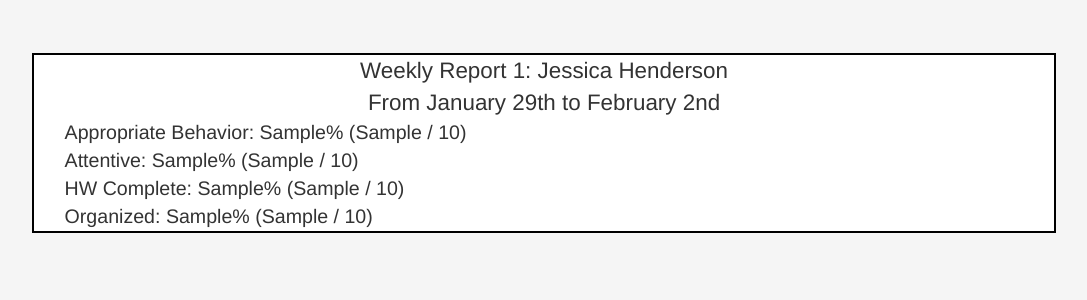
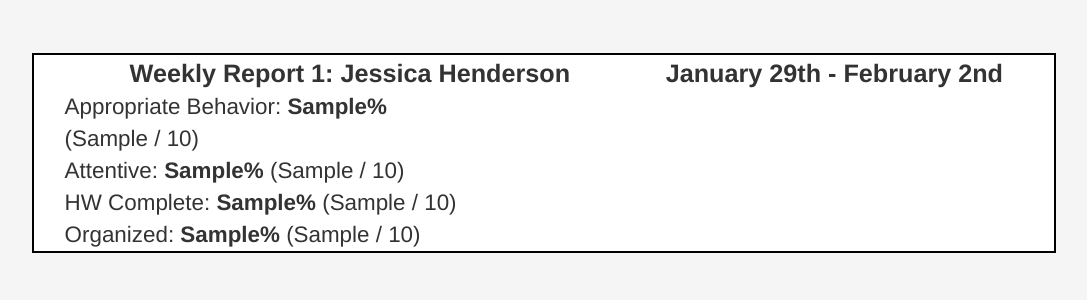
Before and after one commit to JoshuaOStafford/VanaLearning, a Django app: template templates/weekly_reports.html in a window 1280 px wide. Shown: the part 53-353 px from the top of the page, without its empty margins (96-1183 px from the left). Run offline with Django 3.2, Linux system fonts and the light colour scheme; data comes from the database, SQL or seed files in the repository; the template is opened without the code that fills it: values that come from a table or form of the project are taken from there, most other values are stand-ins (such as "Sample title", 1, 10 or a date in 2020); some libraries are stand-ins or nearby versions; some web fonts are replaced.

```diff
--- a/templates/weekly_reports.html
+++ b/templates/weekly_reports.html
@@ -44,7 +44,7 @@ body{
     width: 40%;
     margin-left: 3%;
     margin-right: 1%;
-    font-size: 140%;
+    font-size: 160%;
 }
 </style>
 
@@ -53,16 +53,17 @@ body{
     <div align="center">
 
     <div id="weekly_report">
-        <span style="font-size: 160%">
-        Weekly Report 1: {{ student.name }}<br>
-        From January 29th to February 2nd<br>
+        <span style="font-size: 180%"><b>
+        Weekly Report 1: {{ student.name }} <span style="float: right; margin-right: 5%">
+        January 29th - February 2nd
         </span>
+        </b></span>
 
         <div id="scores">
-        Appropriate Behavior: {{ wr1.m1percent }}% ({{ wr1.m1yes }} / {{ wr1.total }}) <br>
-        Attentive: {{ wr1.m2percent }}% ({{ wr1.m2yes }} / {{ wr1.total }}) <br>
-        HW Complete: {{ wr1.m3percent }}% ({{ wr1.m3yes }} / {{ wr1.hw_total }}) <br>
-        Organized: {{ wr1.m4percent }}% ({{ wr1.m4yes }} / {{ wr1.total }}) <br>
+        Appropriate Behavior: <b>{{ wr1.m1percent }}%</b> ({{ wr1.m1yes }} / {{ wr1.total }}) <br>
+        Attentive: <b>{{ wr1.m2percent }}%</b> ({{ wr1.m2yes }} / {{ wr1.total }}) <br>
+        HW Complete: <b>{{ wr1.m3percent }}%</b> ({{ wr1.m3yes }} / {{ wr1.hw_total }}) <br>
+        Organized: <b>{{ wr1.m4percent }}%</b> ({{ wr1.m4yes }} / {{ wr1.total }}) <br>
         </div>
 
     </div>
```
